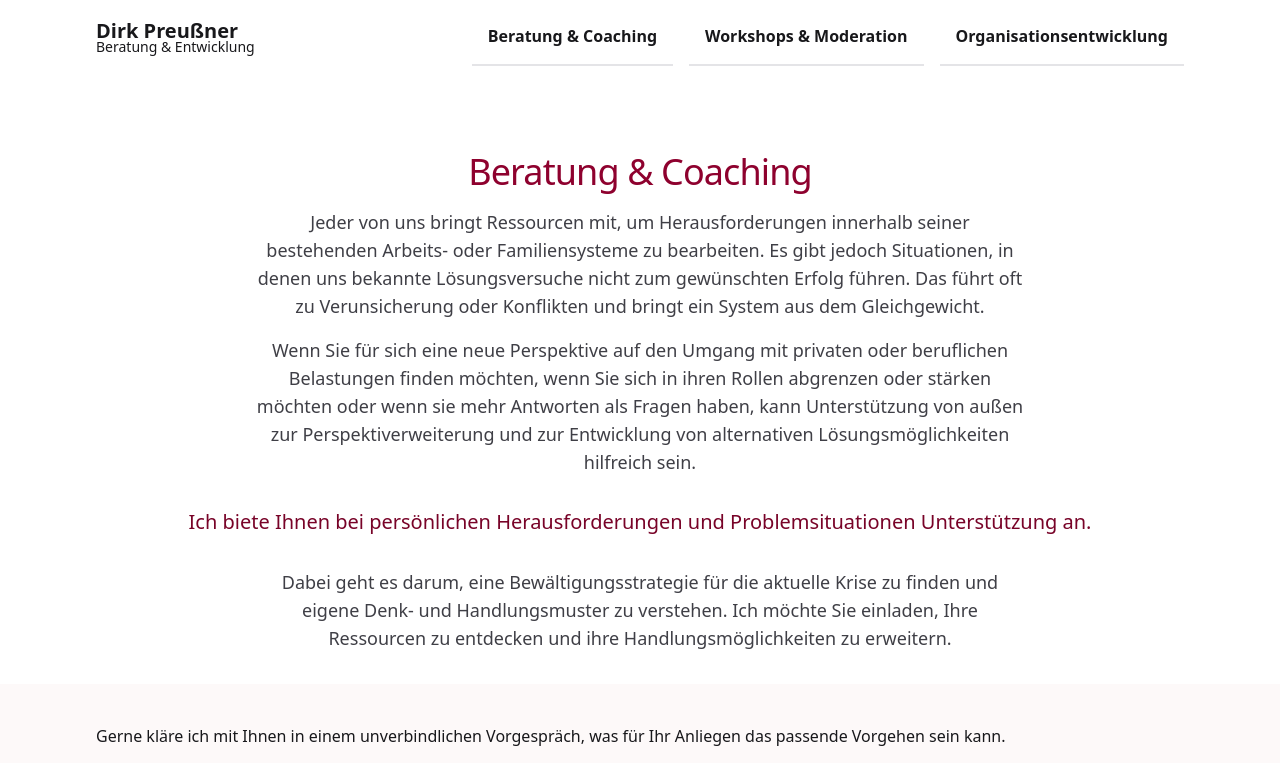
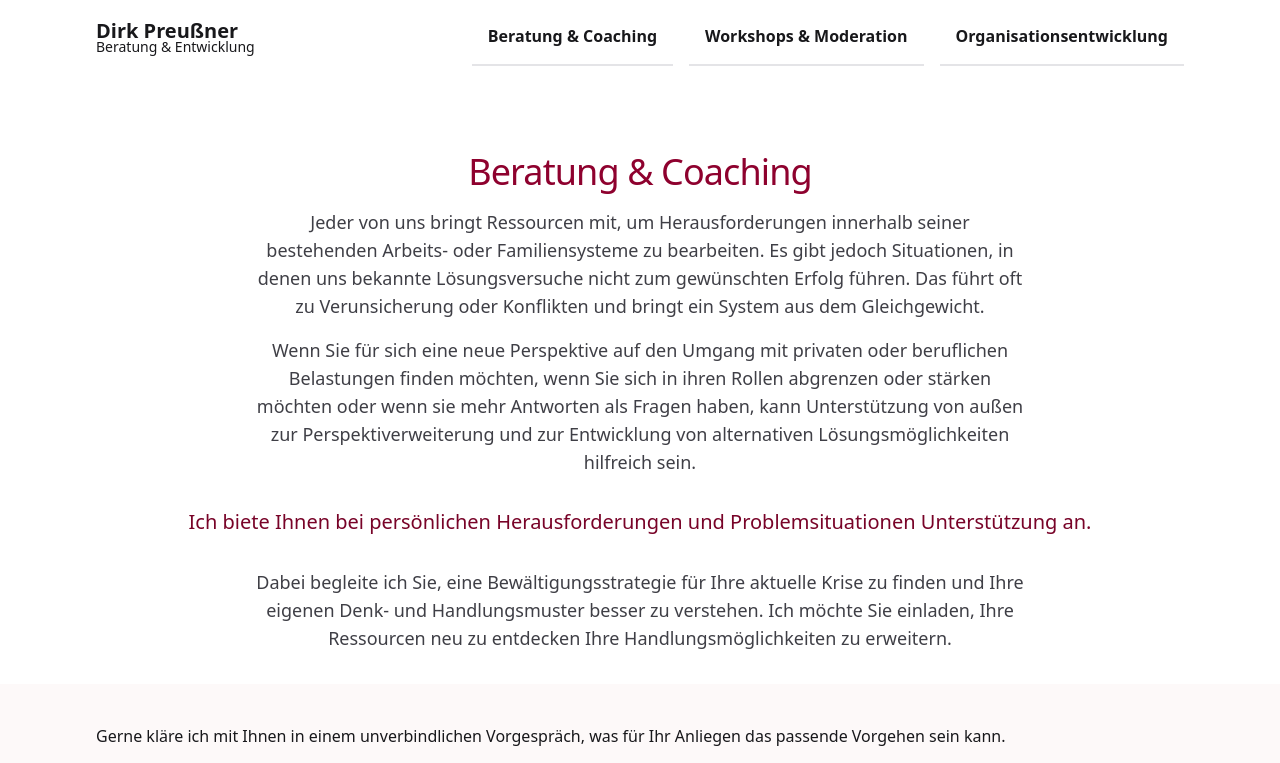
Before and after one commit to jenzopr/dirkpreussner.de, a Next.js app: page /beratung-coaching in a window 1280 px wide. Shown: the top 763 px of the page. Built offline with nearby package versions, Linux system fonts and the light colour scheme.

Commit message:
Adjusted text

```diff
--- a/pages/beratung-coaching.js
+++ b/pages/beratung-coaching.js
@@ -20,7 +20,7 @@ export default function Beratung() {
                     </p>
                     <h3 className="my-8 text-xl font-medium text-burgund-700">Ich biete Ihnen bei persönlichen Herausforderungen und Problemsituationen Unterstützung an.</h3>
                     <p className="text-lg max-w-3xl text-gray-700 lg:mx-auto">
-                        Dabei geht es darum, eine Bewältigungsstrategie für die aktuelle Krise zu finden und eigene Denk- und Handlungsmuster zu verstehen. Ich möchte Sie einladen, Ihre Ressourcen zu entdecken und ihre Handlungsmöglichkeiten zu erweitern.
+                        Dabei begleite ich Sie, eine Bewältigungsstrategie für Ihre aktuelle Krise zu finden und Ihre eigenen Denk- und Handlungsmuster besser zu verstehen. Ich möchte Sie einladen, Ihre Ressourcen neu zu entdecken Ihre Handlungsmöglichkeiten zu erweitern.
                     </p>
                 </div>
             </div>
--- a/pages/organisationsentwicklung.js
+++ b/pages/organisationsentwicklung.js
@@ -46,7 +46,7 @@ export default function Organisationsentwicklung() {
                                 <p className="ml-14 text-lg leading-6 font-serif font-medium text-gray-900">Moderation</p>
                                 </dt>
                                 <dd className="mt-2 ml-14 text-base text-gray-700">
-                                Als Moderation begleite ich ihre Veranstaltung zielgerichtet und mit Blick auf den zeitlichen Rahmen. Mit einer konstruktiven und kreativen Atmosphäre, Humor und Methoden entwickeln wir konkrete Absprachen, die vom gesamten Team auch in herausfordernden Situationen getragen werden können.
+                                    Als Moderation begleite ich ihre Veranstaltung zielgerichtet und mit Blick auf den zeitlichen Rahmen. Mit einer konstruktiven und kreativen Atmosphäre, Humor und Methoden entwickeln wir konkrete Absprachen, die vom gesamten Team auch in herausfordernden Situationen getragen werden können.
                                 </dd>
                             </div>
                         </dl>
```
